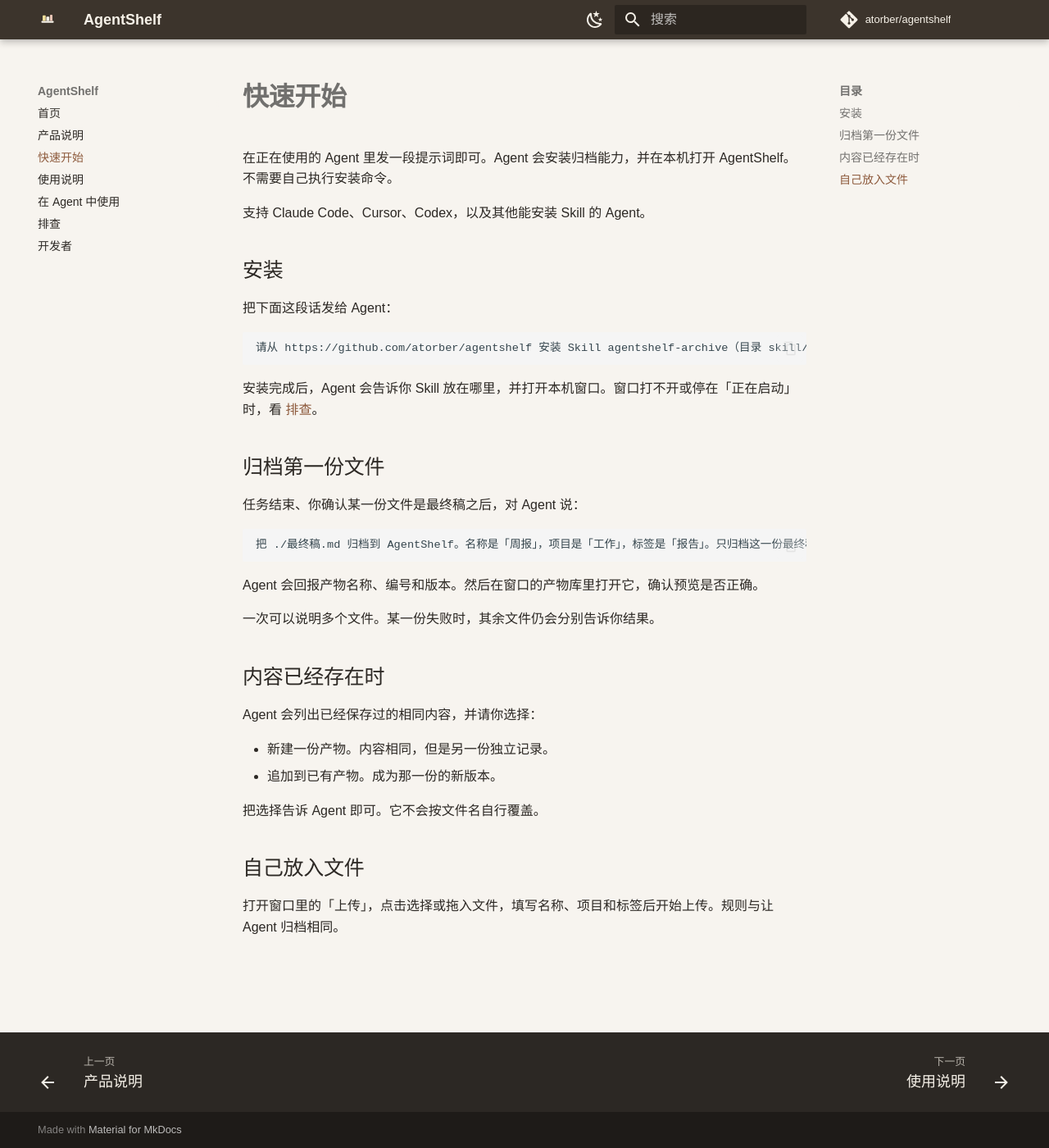
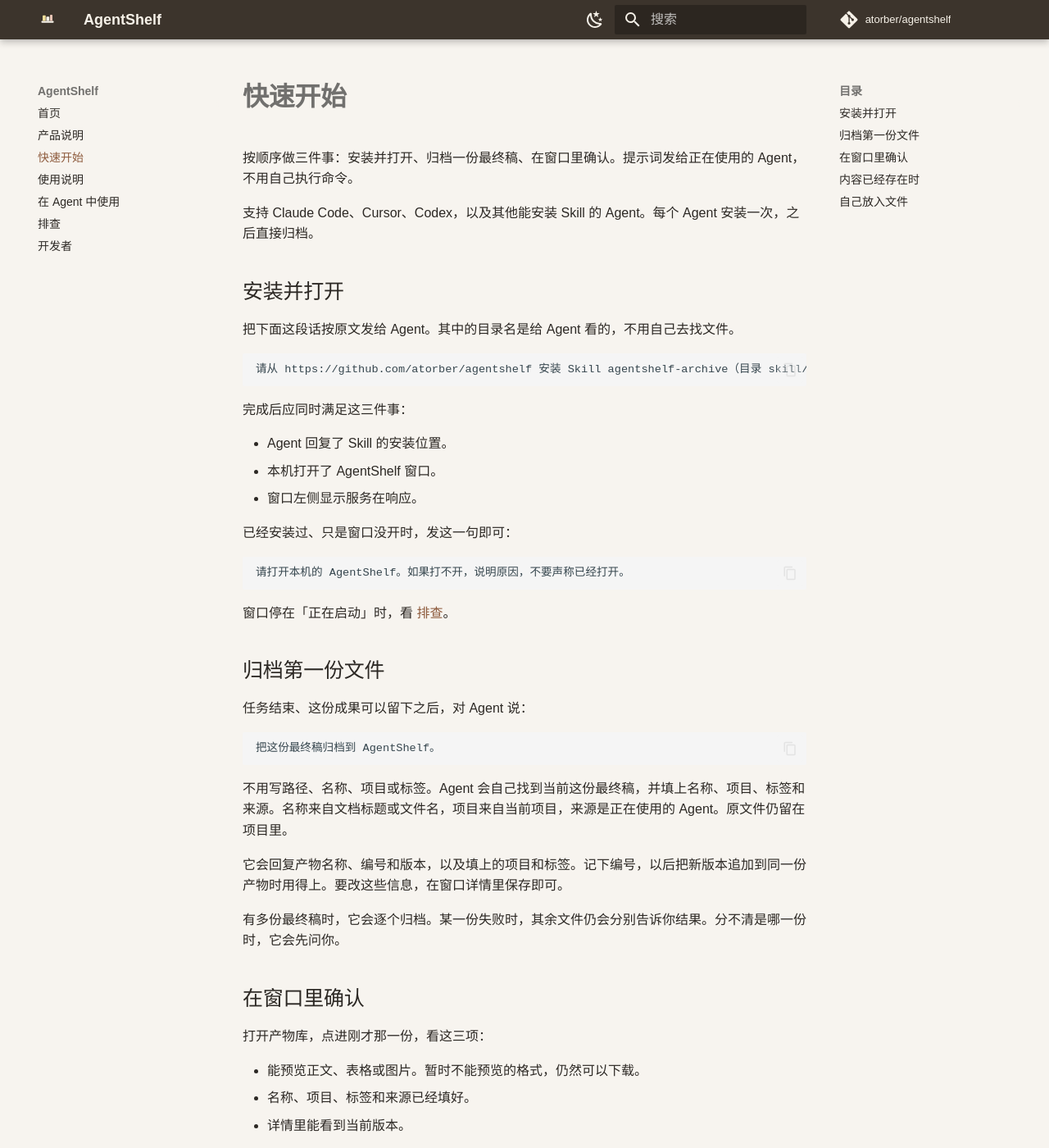
Before and after one commit to atorber/agentshelf, an MkDocs documentation site: the page built from docs/quickstart.md, in a window 1280 px wide and 1400 px high. Shown: the whole window at 82% size. Built offline with MkDocs 1.6.1 and Material for MkDocs 9.7.7, drawn with Linux system fonts in a browser that asks for light colours; comment, search, counter and statistics services are not loaded; some of the changed text lies outside the part shown.

Commit message:
归档改成一句提示词，并由 Skill 自动补齐名称、项目和标签。
Co-authored-by: Cursor <cursoragent@cursor.com>

````diff
--- a/docs/quickstart.md
+++ b/docs/quickstart.md
@@ -1,40 +1,69 @@
 # 快速开始
 
-在正在使用的 Agent 里发一段提示词即可。Agent 会安装归档能力，并在本机打开 AgentShelf。不需要自己执行安装命令。
+按顺序做三件事：安装并打开、归档一份最终稿、在窗口里确认。提示词发给正在使用的 Agent，不用自己执行命令。
 
-支持 Claude Code、Cursor、Codex，以及其他能安装 Skill 的 Agent。
+支持 Claude Code、Cursor、Codex，以及其他能安装 Skill 的 Agent。每个 Agent 安装一次，之后直接归档。
 
-## 安装
+## 安装并打开
 
-把下面这段话发给 Agent：
+把下面这段话按原文发给 Agent。其中的目录名是给 Agent 看的，不用自己去找文件。
 
 ```text
-请从 https://github.com/atorber/agentshelf 安装 Skill agentshelf-archive（目录 skill/agentshelf-archive）。安装到我当前使用的 Agent 的用户级 skills 目录，使所有项目可用。安装完成后告诉我安装位置，并打开 AgentShelf。
+请从 https://github.com/atorber/agentshelf 安装 Skill agentshelf-archive（目录 skill/agentshelf-archive）。安装到我当前使用的 Agent 的用户级 skills 目录，使所有项目可用。安装完成后告诉我安装位置，并打开 AgentShelf。如果打不开，说明原因，不要声称已经打开。
 ```
 
-安装完成后，Agent 会告诉你 Skill 放在哪里，并打开本机窗口。窗口打不开或停在「正在启动」时，看 [排查](troubleshooting.md)。
+完成后应同时满足这三件事：
+
+- Agent 回复了 Skill 的安装位置。
+- 本机打开了 AgentShelf 窗口。
+- 窗口左侧显示服务在响应。
+
+已经安装过、只是窗口没开时，发这一句即可：
+
+```text
+请打开本机的 AgentShelf。如果打不开，说明原因，不要声称已经打开。
+```
+
+窗口停在「正在启动」时，看 [排查](troubleshooting.md)。
 
 ## 归档第一份文件
 
-任务结束、你确认某一份文件是最终稿之后，对 Agent 说：
+任务结束、这份成果可以留下之后，对 Agent 说：
 
 ```text
-把 ./最终稿.md 归档到 AgentShelf。名称是「周报」，项目是「工作」，标签是「报告」。只归档这一份最终稿。
+把这份最终稿归档到 AgentShelf。
 ```
 
-Agent 会回报产物名称、编号和版本。然后在窗口的产物库里打开它，确认预览是否正确。
+不用写路径、名称、项目或标签。Agent 会自己找到当前这份最终稿，并填上名称、项目、标签和来源。名称来自文档标题或文件名，项目来自当前项目，来源是正在使用的 Agent。原文件仍留在项目里。
 
-一次可以说明多个文件。某一份失败时，其余文件仍会分别告诉你结果。
+它会回复产物名称、编号和版本，以及填上的项目和标签。记下编号，以后把新版本追加到同一份产物时用得上。要改这些信息，在窗口详情里保存即可。
+
+有多份最终稿时，它会逐个归档。某一份失败时，其余文件仍会分别告诉你结果。分不清是哪一份时，它会先问你。
+
+## 在窗口里确认
+
+打开产物库，点进刚才那一份，看这三项：
+
+- 能预览正文、表格或图片。暂时不能预览的格式，仍然可以下载。
+- 名称、项目、标签和来源已经填好。
+- 详情里能看到当前版本。
+
+这三项都对，第一次归档就完成了。以后每次任务结束，重复上一节即可。更多说法见 [在 Agent 中使用](agent.md)。
 
 ## 内容已经存在时
 
-Agent 会列出已经保存过的相同内容，并请你选择：
+Agent 列出库里已有的相同内容时，回复其中一种：
 
-- 新建一份产物。内容相同，但是另一份独立记录。
-- 追加到已有产物。成为那一份的新版本。
+```text
+新建一份产物，不要并到已有记录上。
+```
 
-把选择告诉 Agent 即可。它不会按文件名自行覆盖。
+```text
+追加到产物「周报」，作为新版本。
+```
+
+把「周报」换成 Agent 列出的那一份名称或编号。它不会按文件名自行覆盖。
 
 ## 自己放入文件
 
-打开窗口里的「上传」，点击选择或拖入文件，填写名称、项目和标签后开始上传。规则与让 Agent 归档相同。
+不想经过 Agent 时，打开窗口里的「上传」，点击选择或拖入文件，填写名称、项目和标签后开始上传。内容和上面相同：重复时选择新建一份产物，或追加为已有产物的新版本。页面上的各项说明见 [使用说明](usage.md)。
````
Also changed, not shown: README.md (+2 -0 lines), docs/agent.md (+16 -10 lines), docs/index.md (+2 -2 lines), docs/product.md (+3 -1 lines), docs/usage.md (+1 -1 lines), skill/agentshelf-archive/SKILL.md (+37 -10 lines).
